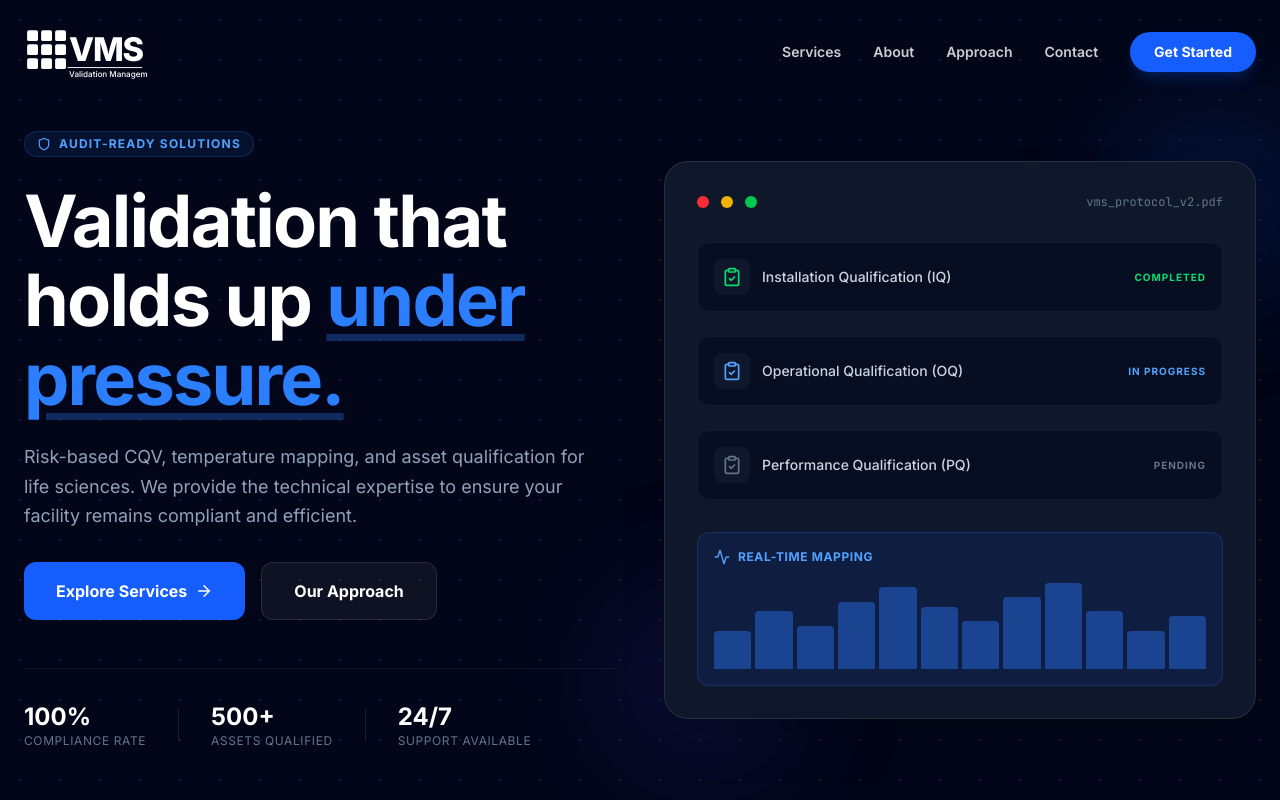
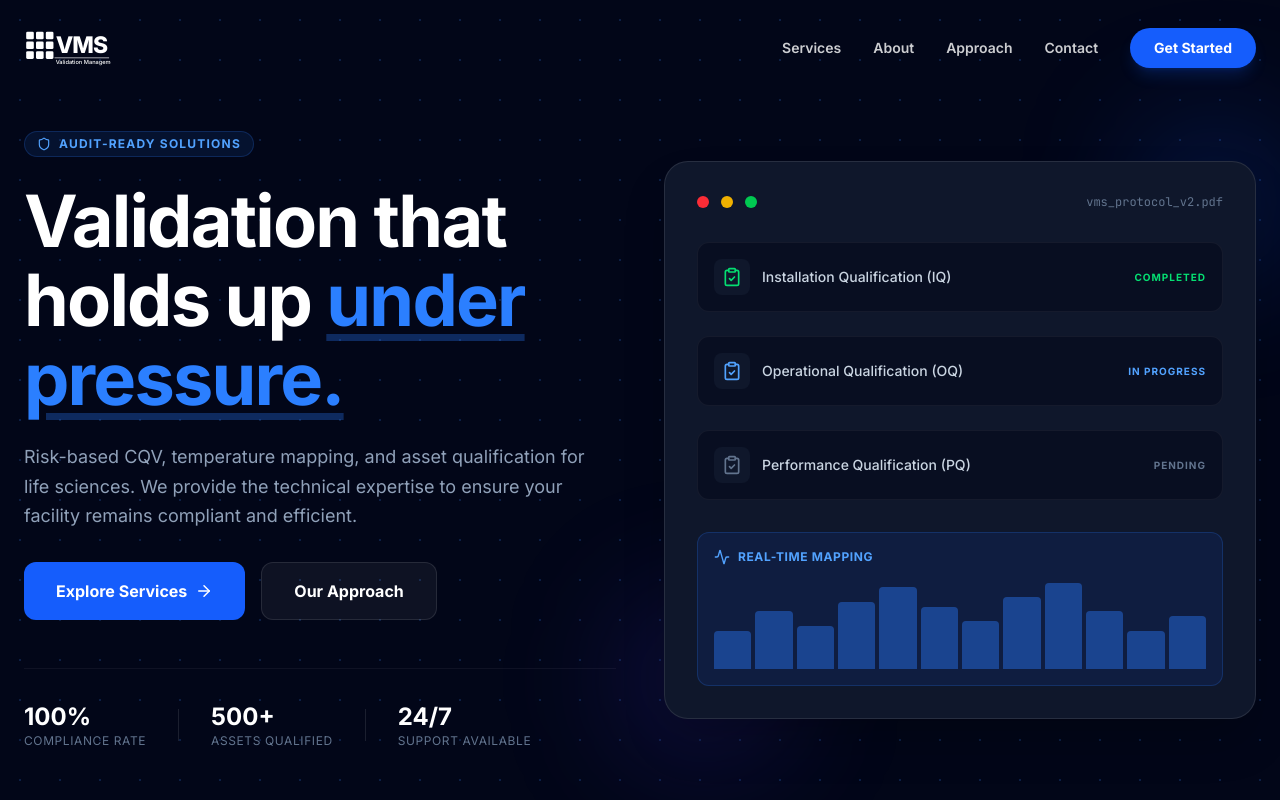
Before and after one commit to ryoussefGH/VMS, a React (Vite) app: page / in a window 1280 px wide. Shown: the top 800 px of the page. Built offline with nearby package versions, Linux system fonts and the light colour scheme.

Commit message:
fix(logo): Adjust SVG dimensions for better scaling
The SVG for the VMS logo had incorrect dimensions and aspect ratio, causing it to scale improperly. This change updates the `viewBox` and adds `preserveAspectRatio` to ensure the logo scales correctly across different screen sizes.

```diff
--- a/src/App.tsx
+++ b/src/App.tsx
@@ -28,35 +28,35 @@ import { motion, AnimatePresence } from 'motion/react';
 
 const Logo = ({ className = "h-10", isScrolled = false }: { className?: string, isScrolled?: boolean }) => {
   return (
-    <div className={`flex items-center gap-3 group cursor-pointer ${className}`}>
-      <svg viewBox="0 0 400 180" className="h-full w-auto" fill="none" xmlns="http://www.w3.org/2000/svg">
+    <div className={`flex items-center group cursor-pointer ${className}`}>
+      <svg viewBox="0 0 400 220" className="h-full w-auto" fill="none" xmlns="http://www.w3.org/2000/svg" preserveAspectRatio="xMidYMid meet">
         {/* 3x3 Grid of rounded squares */}
-        <rect x="10" y="20" width="35" height="35" rx="6" fill="#7BAFD4" />
-        <rect x="55" y="20" width="35" height="35" rx="6" fill="#95B9D9" />
-        <rect x="100" y="20" width="35" height="35" rx="6" fill="#E31E24" />
+        <rect x="10" y="35" width="35" height="35" rx="6" fill="#7BAFD4" />
+        <rect x="55" y="35" width="35" height="35" rx="6" fill="#95B9D9" />
+        <rect x="100" y="35" width="35" height="35" rx="6" fill="#E31E24" />
 
-        <rect x="10" y="65" width="35" height="35" rx="6" fill="#2D6BA3" />
-        <rect x="55" y="65" width="35" height="35" rx="6" fill="#3B5983" />
-        <rect x="100" y="65" width="35" height="35" rx="6" fill="#5D7695" />
+        <rect x="10" y="80" width="35" height="35" rx="6" fill="#2D6BA3" />
+        <rect x="55" y="80" width="35" height="35" rx="6" fill="#3B5983" />
+        <rect x="100" y="80" width="35" height="35" rx="6" fill="#5D7695" />
 
-        <rect x="10" y="110" width="35" height="35" rx="6" fill="#0072CE" />
-        <rect x="55" y="110" width="35" height="35" rx="6" fill="#002D56" />
-        <rect x="100" y="110" width="35" height="35" rx="6" fill="#1D3652" />
+        <rect x="10" y="125" width="35" height="35" rx="6" fill="#0072CE" />
+        <rect x="55" y="125" width="35" height="35" rx="6" fill="#002D56" />
+        <rect x="100" y="125" width="35" height="35" rx="6" fill="#1D3652" />
 
         {/* VMS Text with Gradient */}
         <defs>
-          <linearGradient id="vmsGradient" x1="145" y1="50" x2="145" y2="120" gradientUnits="userSpaceOnUse">
+          <linearGradient id="vmsGradient" x1="145" y1="60" x2="145" y2="130" gradientUnits="userSpaceOnUse">
             <stop offset="0%" stopColor="#5B9BD5" />
             <stop offset="100%" stopColor="#003366" />
           </linearGradient>
         </defs>
-        <text x="145" y="120" fontFamily="Inter, sans-serif" fontWeight="800" fontSize="105" letterSpacing="-4" fill="url(#vmsGradient)">VMS</text>
+        <text x="145" y="135" fontFamily="Inter, sans-serif" fontWeight="800" fontSize="105" letterSpacing="-4" fill="url(#vmsGradient)">VMS</text>
 
         {/* Divider Line */}
-        <line x1="140" y1="140" x2="380" y2="140" stroke="#003366" strokeWidth="3" />
+        <line x1="140" y1="155" x2="390" y2="155" stroke="#003366" strokeWidth="3" />
 
         {/* Subtext */}
-        <text x="145" y="170" fontFamily="Inter, sans-serif" fontWeight="500" fontSize="26" fill="#003366">
+        <text x="145" y="185" fontFamily="Inter, sans-serif" fontWeight="500" fontSize="26" fill="#003366">
           <tspan fill="#2D6BA3">Validation Management</tspan> <tspan fontWeight="700" fill="#002D56">Solutions</tspan>
         </text>
       </svg>
@@ -84,10 +84,10 @@ const Navbar = () => {
   ];
 
   return (
-    <nav className={`fixed top-0 left-0 right-0 z-50 transition-all duration-300 ${isScrolled ? 'bg-white/95 backdrop-blur-md shadow-sm py-2' : 'bg-transparent py-6'}`}>
+    <nav className={`fixed top-0 left-0 right-0 z-50 transition-all duration-300 ${isScrolled ? 'bg-white/95 backdrop-blur-md shadow-sm py-3' : 'bg-transparent py-6'}`}>
       <div className="max-w-7xl mx-auto px-6 flex justify-between items-center">
-        <div className={`transition-all duration-300 ${isScrolled ? 'brightness-100' : 'brightness-0 invert'}`}>
-          <Logo className="h-12 md:h-14" isScrolled={isScrolled} />
+        <div className={`transition-all duration-300 flex items-center ${isScrolled ? 'brightness-100' : 'brightness-0 invert'}`}>
+          <Logo className="h-10 md:h-12" isScrolled={isScrolled} />
         </div>
 
         {/* Desktop Nav */}
```
